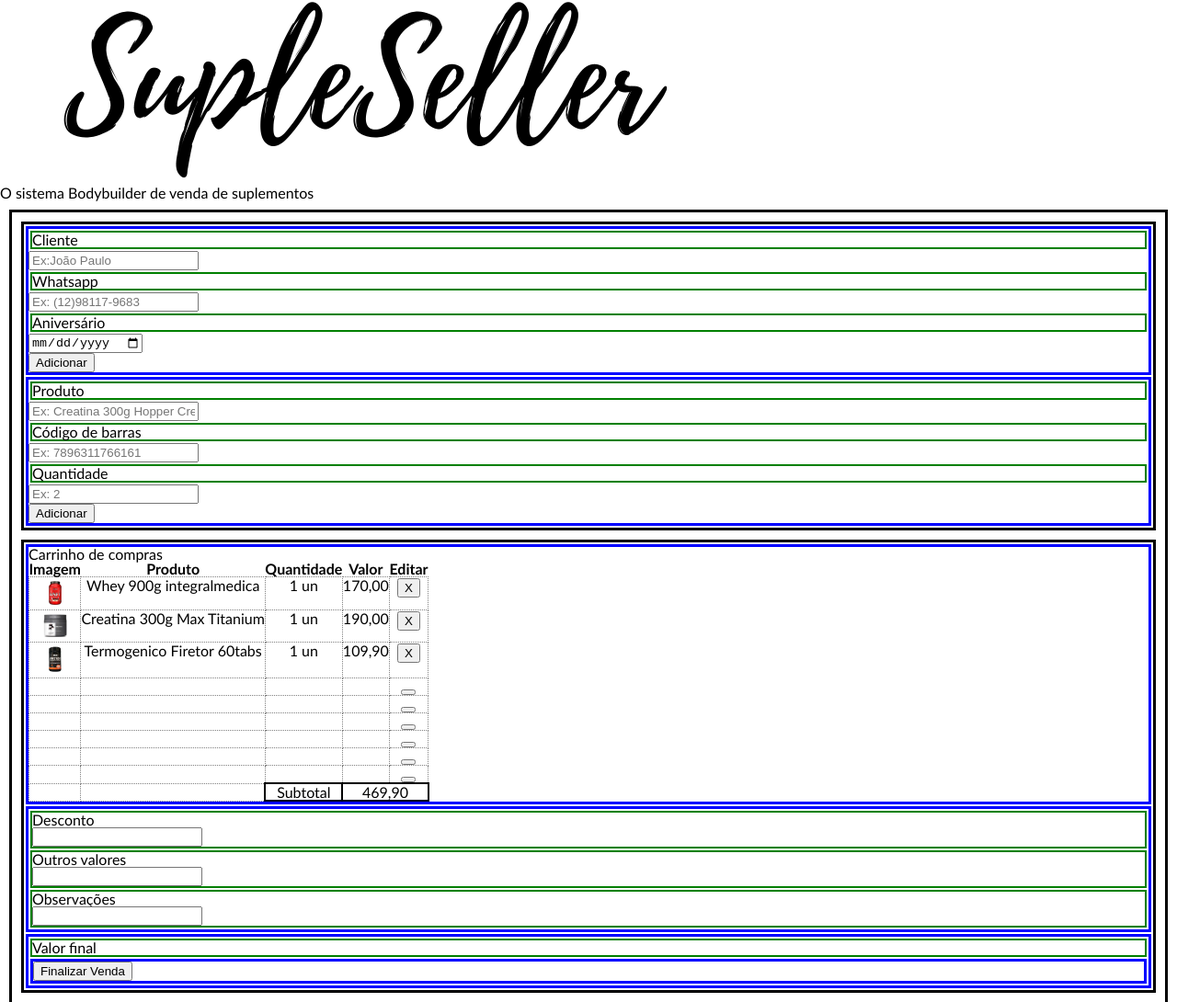
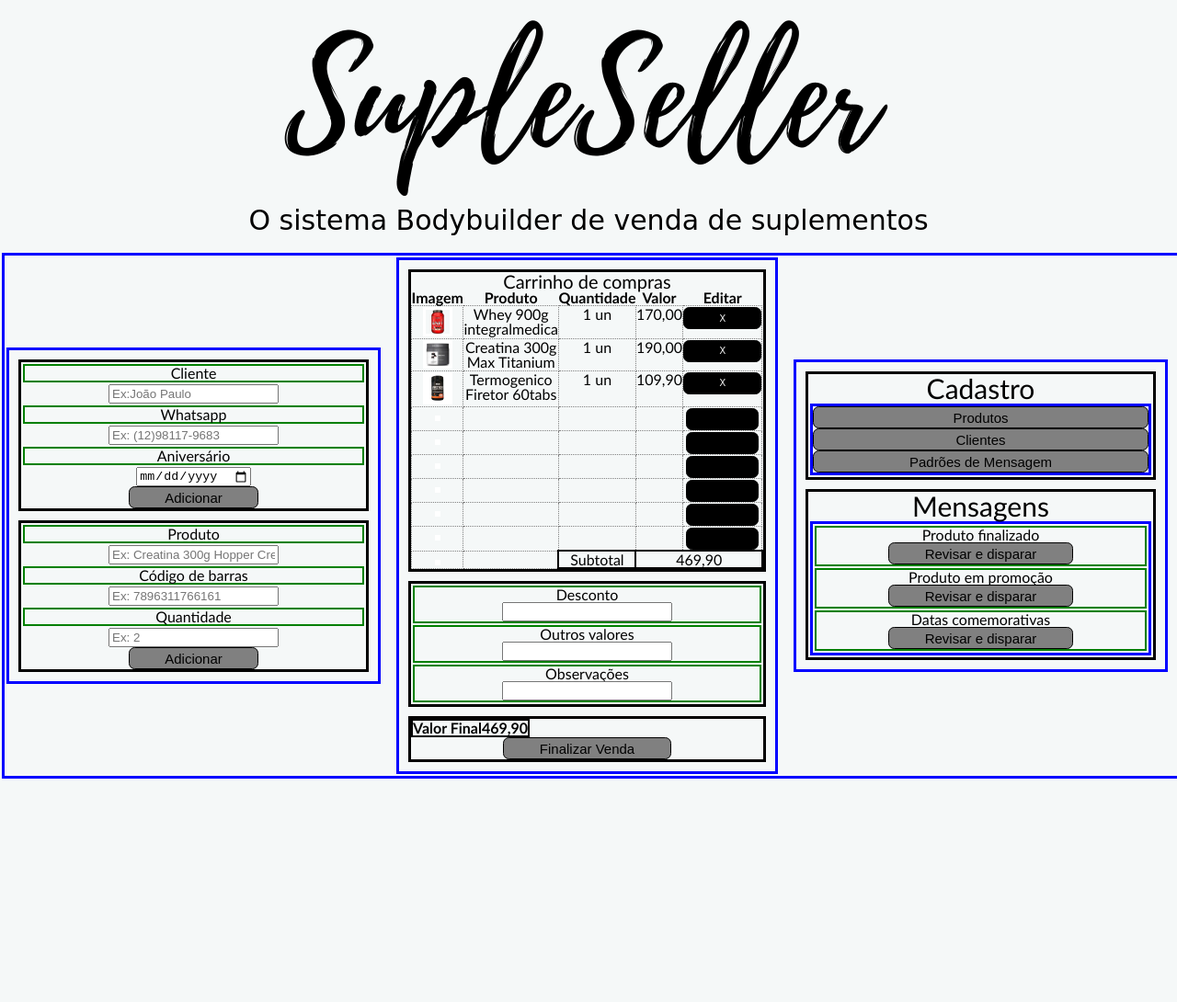
Before and after one commit to Pedrocorgnati/Supleseller_PedroCorgnati, a plain HTML site: page Index.html in a window 1280 px wide. Shown: the top 1090 px of the page at 92% size. After the commit the page ends 849 px from the top, so only its background shows below. Drawn offline with Linux system fonts and the light colour scheme.

Commit message:
Continuação da estrutura HTML da página inicial e começo do posicionamento em CSS

```diff
--- a/Index.html
+++ b/Index.html
@@ -17,9 +17,10 @@
         </figure>
     </header>
     <main>
-        <section><!-- BLOCO PRINCIPAL 1, Cliente e PDV-->
-            <section> <!--Primeira coluna do primeiro bloco: Cliente e produto-->
-                <div> <!--Cliente, Whatsapp, Aniversário-->
+        <div class="container">
+
+            <div class="box cliente"> <!-- BLOCO PRINCIPAL 1, Cliente e PDV-->
+                        <section> <!--Cliente, Whatsapp, Aniversário-->
                             <div class="subdiv">Cliente</div>
                             <form>
                                 <label for="cliente"></label>
@@ -36,8 +37,8 @@
                                 <input type="date" id="aniversario" name="aniversario" placeholder="25/01/1989">
                             </form>
                             <button>Adicionar</button>
-                </div>
-                <div> <!--Produto, código de barras, quantidade-->
+                        </section>
+                        <section> <!--Produto, código de barras, quantidade-->
                             <div class="subdiv">Produto</div>
                             <form>
                                 <label for="produto"></label>
@@ -55,11 +56,11 @@
                                 <input type="number" id="quantidade" name="quantidade" placeholder="Ex: 2">
                             </form>
                             <button>Adicionar</button>
+                        </section>
             </div>
-            </section>
-            <section> <!--Segunda coluna do primeiro bloco: Carrinho, desconto e fim-->
-                <div> <!-- Carrinho de compras -->
-                        <h1>Carrinho de compras</h1>
+            <div class="box carrinho"> <!--BLOCO PRINCIPAL 2: Carrinho, desconto e fim-->
+                        <section> <!-- Carrinho de compras -->
+                                <h2>Carrinho de compras</h2>
                                 <table>
                                     <thead>
                                         <th>Imagem</th>
@@ -73,63 +74,63 @@
                                         <td>Whey 900g integralmedica</td>
                                         <td>1 un</td>
                                         <td>170,00</td>
-                                <Td><button>X</button></Td>
+                                        <Td><button class="x-button">X</button></Td>
                                     </tbody>
                                     <tbody>
                                         <td><img class="img-produto" src="Img\Creatina Max.png" /></td>
                                         <td>Creatina 300g Max Titanium</td>
                                         <td>1 un</td>
                                         <td>190,00</td>
-                                <Td><button>X</button></Td>
+                                        <Td><button class="x-button">X</button></Td>
                                     </tbody>
                                     <tbody>
                                         <td><img class="img-produto" src="Img\Firetor.png" /></td>
                                         <td>Termogenico Firetor 60tabs</td>
                                         <td>1 un</td>
                                         <td>109,90</td>
-                                <Td><button>X</button></Td>
+                                        <Td><button class="x-button">X</button></Td>
                                     </tbody>
                                     <tbody>
                                         <td><img class="img-produto" src="" /></td>
                                         <td></td>
                                         <td></td>
                                         <td></td>
-                                <Td><button></button></Td>
+                                        <Td><button class="x-button"></button></Td>
                                     </tbody>
                                     <tbody>
                                         <td><img class="img-produto" src="" /></td>
                                         <td></td>
                                         <td></td>
                                         <td></td>
-                                <Td><button></button></Td>
+                                        <Td><button class="x-button"></button></Td>
                                     </tbody>
                                     <tbody>
                                         <td><img class="img-produto" src="" /></td>
                                         <td></td>
                                         <td></td>
                                         <td></td>
-                                <Td><button></button></Td>
+                                        <Td><button class="x-button"></button></Td>
                                     </tbody>
                                     <tbody>
                                         <td><img class="img-produto" src="" /></td>
                                         <td></td>
                                         <td></td>
                                         <td></td>
-                                <Td><button></button></Td>
+                                        <Td><button class="x-button"></button></Td>
                                     </tbody>
                                     <tbody>
                                         <td><img class="img-produto" src="" /></td>
                                         <td></td>
                                         <td></td>
                                         <td></td>
-                                <Td><button></button></Td>
+                                        <Td><button class="x-button"></button></Td>
                                     </tbody>
                                     <tbody>
                                         <td><img class="img-produto" src="" /></td>
                                         <td></td>
                                         <td></td>
                                         <td></td>
-                                <Td><button></button></Td>
+                                        <Td><button class="x-button"></button></Td>
                                     </tbody>
                                     <tbody>
                                         <td><img class="img-produto" src="" /></td>
@@ -138,8 +139,8 @@
                                         <td colspan="2" id="bordanegra">469,90</td>
                                     </tbody>
                                 </table>
-                    </div>
-                <div><!--Bloco do desconto-->
+                        </section>
+                        <section><!--Bloco do desconto-->
                             <div class="subdiv">Desconto
                                 <form>
                                     <label for="desconto"></label>
@@ -158,14 +159,18 @@
                                     <input type="text" id="observacoes" name="observacoes">
                                 </form>
                             </div>
+                        </section>
+                        <section> <!--Valor Final e finalizar venda-->
+                            <table>
+                                <thead id="bordanegra">
+                                    <th>Valor Final</th>
+                                    <th>469,90</th>
+                                </thead>
+                            </table>
+                            <button>Finalizar Venda</button>
+                        </section>
             </div>
-                <div> <!--Valor Final e finalizar venda-->
-                    <div class="subdiv">Valor final</div>
-                    <div><button>Finalizar Venda</button></div>
-                </div>
-            </section>
-        </section>
-        <section><!-- BLOCO PRINCIPAL 2, Cadastro e Disparador de Mensagens-->
+            <div class="box cadastros"><!-- BLOCO PRINCIPAL 3, Cadastro e Disparador de Mensagens-->
                     <section>
                         <h1>Cadastro</h1>
                         <div class="button-container">
@@ -177,15 +182,22 @@
                     <section>
                         <h1>Mensagens</h1>
                             <div>
+                                <div class="subdiv">
                                     <p>Produto finalizado</p>
                                     <button>Revisar e disparar</button>
+                                </div>
+                                <div class="subdiv">
                                     <p>Produto em promoção</p>
                                     <button>Revisar e disparar</button>
+                                </div>
+                                <div class="subdiv">
                                     <p>Datas comemorativas</p>
                                     <button>Revisar e disparar</button>
                                 </div>
+                            </div>
                     </section>
-        </section>
+            </div>
+        </div>
     </main>
     <!-- <Footer>
         <figure>
--- a/styles/style.css
+++ b/styles/style.css
@@ -1,4 +1,18 @@
+/*Base do documento*/
+header{
+    display: flex;
+    justify-content: center;
+    align-items: center;
+    text-align: center;
+    max-width: 100%;
+    max-height: 100%;
+    font-size: 30px;
+    color: black;
+    font-family: cursive;
+    margin: 20px;
+}
 body{
+    background: rgb(245, 248, 248);
     color: black;
     font-family: 'Gill Sans', 'Gill Sans MT', Calibri, 'Trebuchet MS', sans-serif
 }
@@ -7,12 +21,48 @@ div{
     border: solid blue 3px;
     margin: 2px;
 }
+section{
+    border: solid black 3px;
+    margin: 10px;
+}
+.subdiv{
+    border: solid green 2px;
+}
+h1{
+    font-size: 30px;
+}
+h2{
+    font-size: 20px;
+}
 
+/*Dança dos quadrados*/
+.container{
+    display: flex;
+    flex-direction:row;
+    justify-content: space-evenly;
+    align-items: center;
+    max-width: 100%;
+    width: 100%;
+    text-align: center;
+    margin-top: 1vw;
+    flex-wrap: nowrap;
+}
+
+.box{
+    margin-right: 15px;
+    text-align: center;
+    width: 100%;
+    max-height: 100%;
+    position: relative;
+}
+
+
+/*Formatação da tabela do carrinho de compras*/
 table{
     text-align: center;
     vertical-align: center;
+    justify-content: center
     }
-
     th{
         font-weight: bold;
         }
@@ -24,15 +74,6 @@ td{
     #bordanegra{
         border: solid black 2px;
     }
-section{
-    border: solid black 3px;
-    margin: 10px;
-}
-
-.subdiv{
-    border: solid green 2px;
-}
-
     .img-produto{
     width: 2vw;
     vertical-align: center;
@@ -40,13 +81,55 @@ section{
     border: solid white;
     }
 
+
+/*Botões de disparo*/
+.button-container {
+    display: flex;
+    flex-direction: column;
+  }
+  button {
+    color: black;
+    border: 0.1vw solid black;
+    height: 3vh;
+    padding-left: 3vw;
+    padding-right: 3vw;
+    font-size: 15px;
+    background-color:grey;
+    cursor: pointer;
+    border-radius: 0.5vw;
+}
+
+.botao {
+    display: flex;
+    justify-content: center;
+}
+
+button:hover {
+    background-color: green;
+    color: black;
+}
+
+
+/*Imagem de exemplo*/
 #prototipo{
     position: fixed;
     top: 10px;
     right: 10px;
 }
 
-.button-container {
+.x-button-container {
     display: flex;
     flex-direction: column;
   }
+.x-button {
+    color: white;
+    font-size: 10px;
+    background-color:black;
+    cursor: pointer;
+    }
+
+
+.x-button:hover {
+    background-color: white;
+    color: black;
+}
```
Lines whose indentation alone changed are shown as unchanged.
